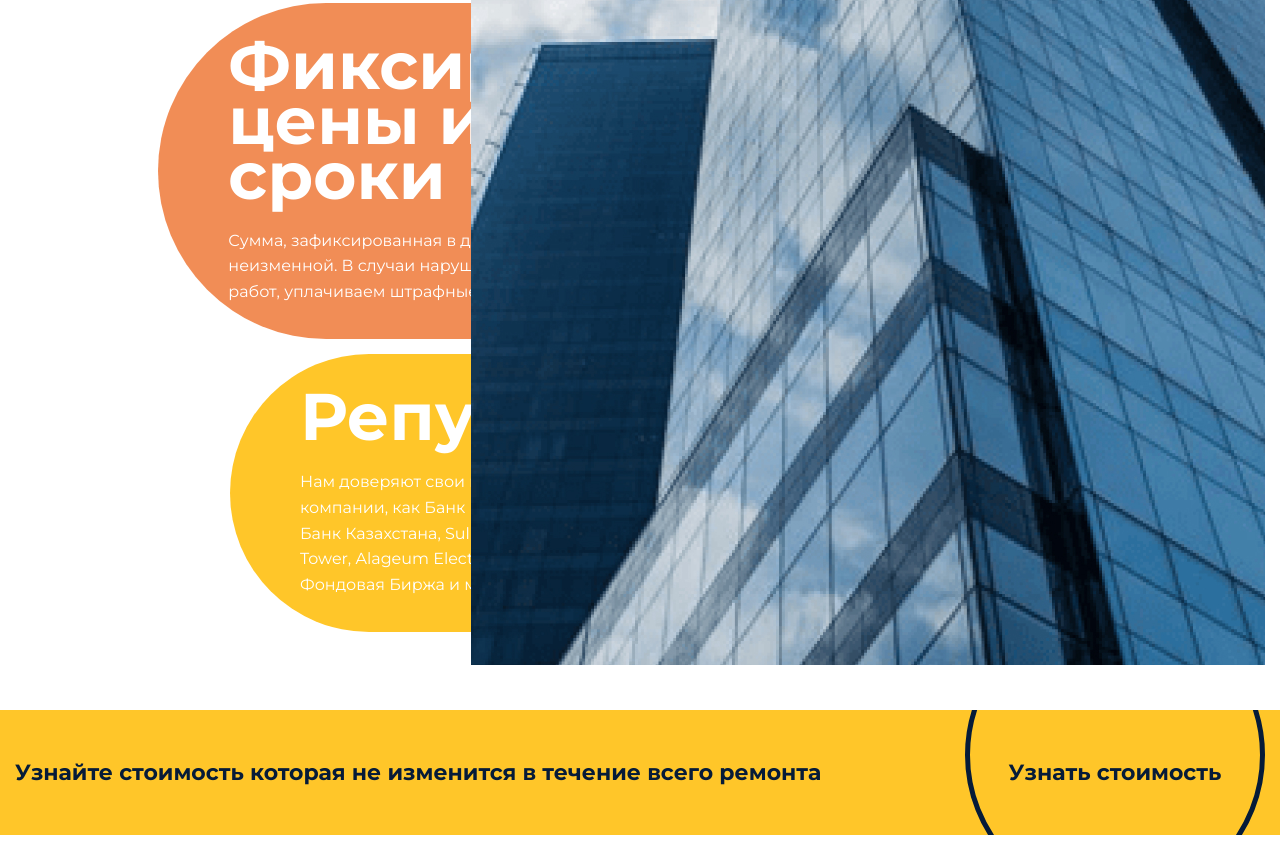
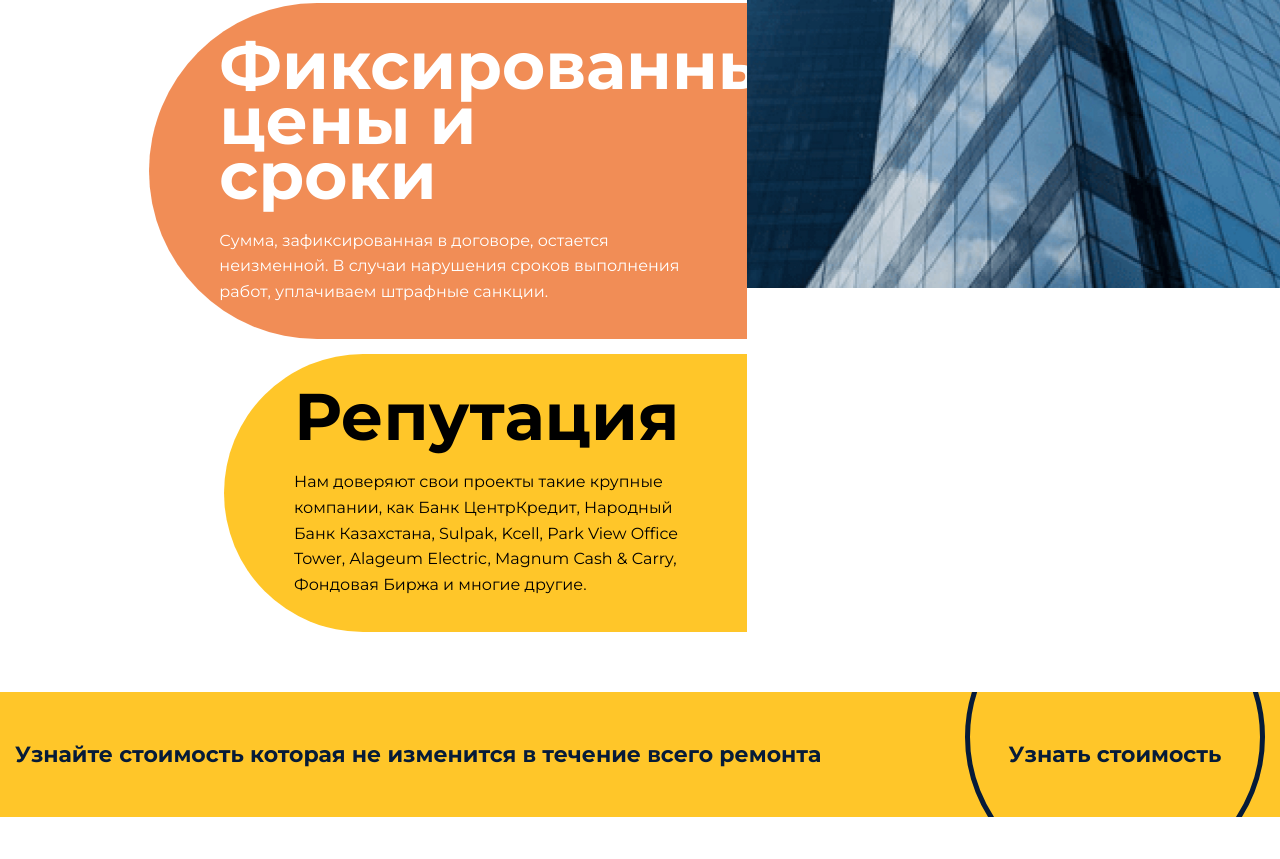
Before and after one commit to Zerone-Tecnology/layout.abigroup, a plain HTML site: page index.html in a window 1280 px wide. Shown: the part 2169-3028 px from the top of the page. Drawn offline with nearby package versions, Linux system fonts and the light colour scheme.

Commit message:
add block 6

```diff
--- a/sass/main.sass
+++ b/sass/main.sass
@@ -287,6 +287,8 @@ h3
 		overflow: hidden
 		float: right
 .rep
+	.col-md-7, .col-md-5
+		padding: 0
 	.block-wrap
 		text-align: right
 	.block
@@ -311,10 +313,12 @@ h3
 	.bgcol-3
 		background-color: $accent
 		width: 70%
+		color: #000
 	.rep_img
 		border-top-left-radius: 5em
 		overflow: hidden
 		float: right
+		width: 100%
 .ads
 	background-color: $accent
 	color: $blue
```
Also changed, not shown: css/main.css, css/main.min.css, 2 other files.
